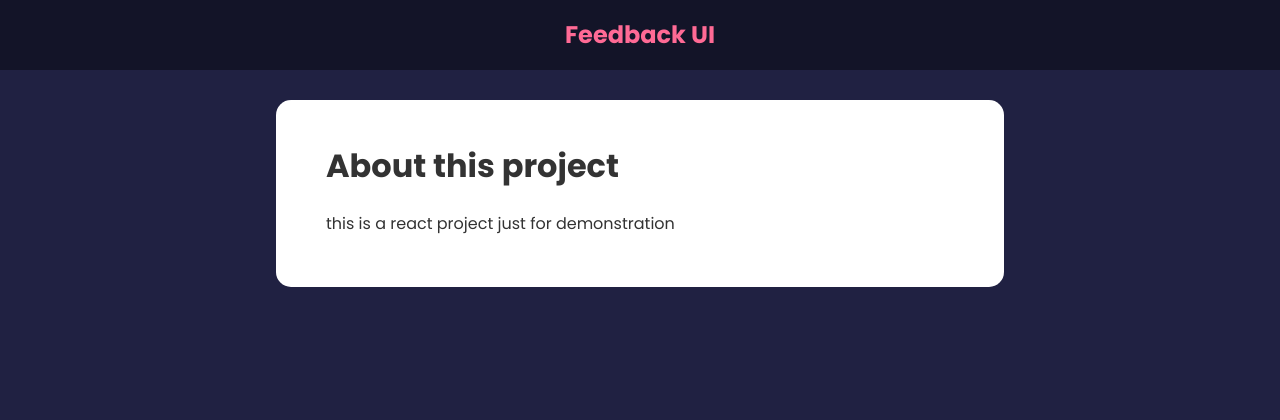
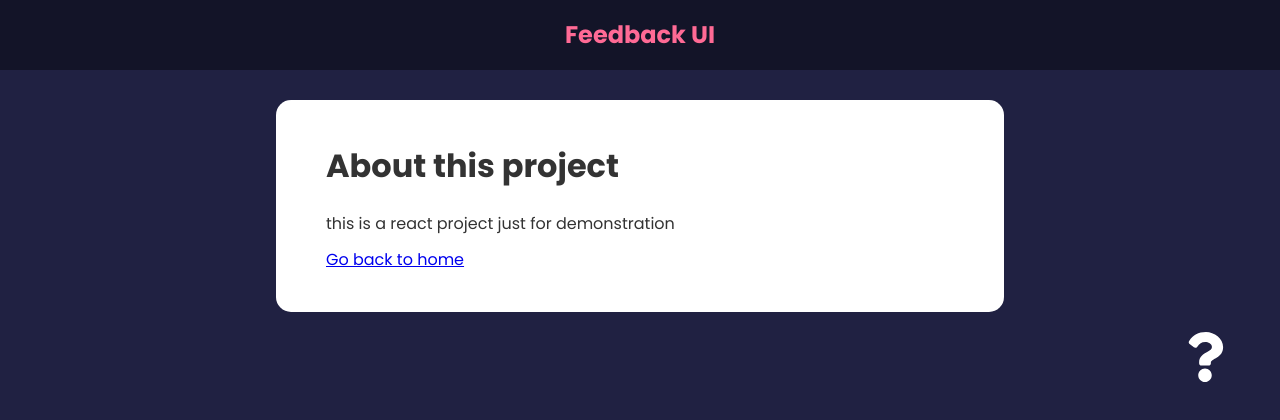
Before and after one commit to shubhamchaubey/feedback, a React (Create React App) app: page /about in a window 1280 px wide. Shown: the top 420 px of the page. Built offline with nearby package versions, Linux system fonts and the light colour scheme.

Commit message:
modified:   src/App.css 	modified:   src/App.js 	new file:   src/components/AboutIconLink.js 	modified:   src/pages/About.js     Used {Link} from React Router Dom to create links to navigate between the pages

```diff
--- a/src/App.css
+++ b/src/App.css
@@ -190,6 +190,8 @@ input:focus {
 .about-link {
   display: flex;
   justify-content: flex-end;
+  margin-right: 50px;
+  margin-bottom: 50px;
 }
 
 /* FIX: Remove position: absolute to keep about icon at the bottom of the
--- a/src/App.js
+++ b/src/App.js
@@ -8,6 +8,7 @@ import FeedbackForm from './components/FeedbackForm';
 import {v4 as uuidv4} from 'uuid';
 import About from './pages/About';
 import { BrowserRouter as Router, Route, Routes } from 'react-router-dom';
+import AboutIconLink from './components/AboutIconLink';
 
 function App() {
   const [feedback, setFeedback] = useState(FeedbackData)
@@ -39,7 +40,9 @@ function App() {
       </Route>
       <Route path="/about" element={<About/>}/>
       </Routes>
+
     </div>
+    <AboutIconLink />
     </Router>
   );
 }
--- /dev/null
+++ b/src/components/AboutIconLink.js
@@ -0,0 +1,14 @@
+import {FaQuestion} from 'react-icons/fa'
+import {Link} from 'react-router-dom'
+
+function AboutIconLink() {
+  return (
+    <div className='about-link'>
+    <Link to='/about'>
+        <FaQuestion size={50} />
+    </Link>
+    </div>
+  )
+}
+
+export default AboutIconLink
--- a/src/pages/About.js
+++ b/src/pages/About.js
@@ -1,11 +1,14 @@
 
 import Card from '../components/shared/Card'
+import { Link } from 'react-router-dom'
+
 function About() {
   return (
     <Card>
       <div className='about'>
         <h1>About this project</h1>
         <p>this is a react project just for demonstration</p>
+        <Link exact to='/'>Go back to home</Link>
       </div>
     </Card>
   )
```
